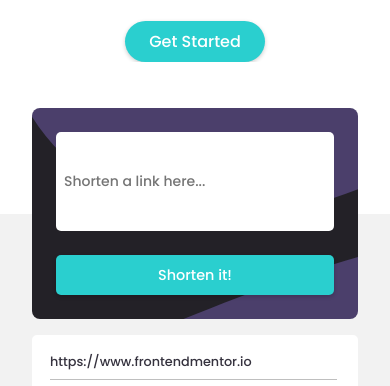
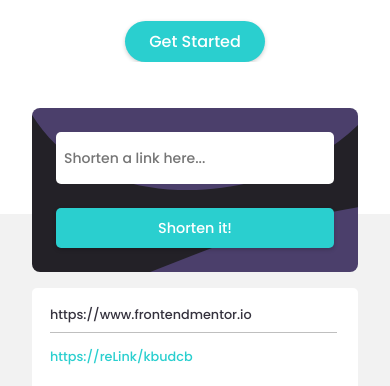
Before and after one commit to riyakushwaha/URLShortener, a plain HTML site: page index.html in a window 390 px wide. Shown: the part 663-1049 px from the top of the page. Drawn offline with Linux system fonts and the light colour scheme.

Commit message:
FixedDImensionsForMobile

```diff
--- a/css/style.css
+++ b/css/style.css
@@ -227,6 +227,7 @@ button {
     padding: 0 5rem; }
     @media only screen and (max-width: 37.5em) {
       .links .link__input-box {
+        height: 42vw;
         flex-direction: column;
         padding: 3rem;
         align-items: stretch; } }
@@ -282,7 +283,7 @@ button {
           flex-direction: column;
           align-items: stretch;
           padding: 2.25rem;
-          height: 24vh;
+          height: 40vw;
           justify-content: space-between;
           position: relative; } }
       .links .link__output-boxes .link__output-box .input__link {
```
